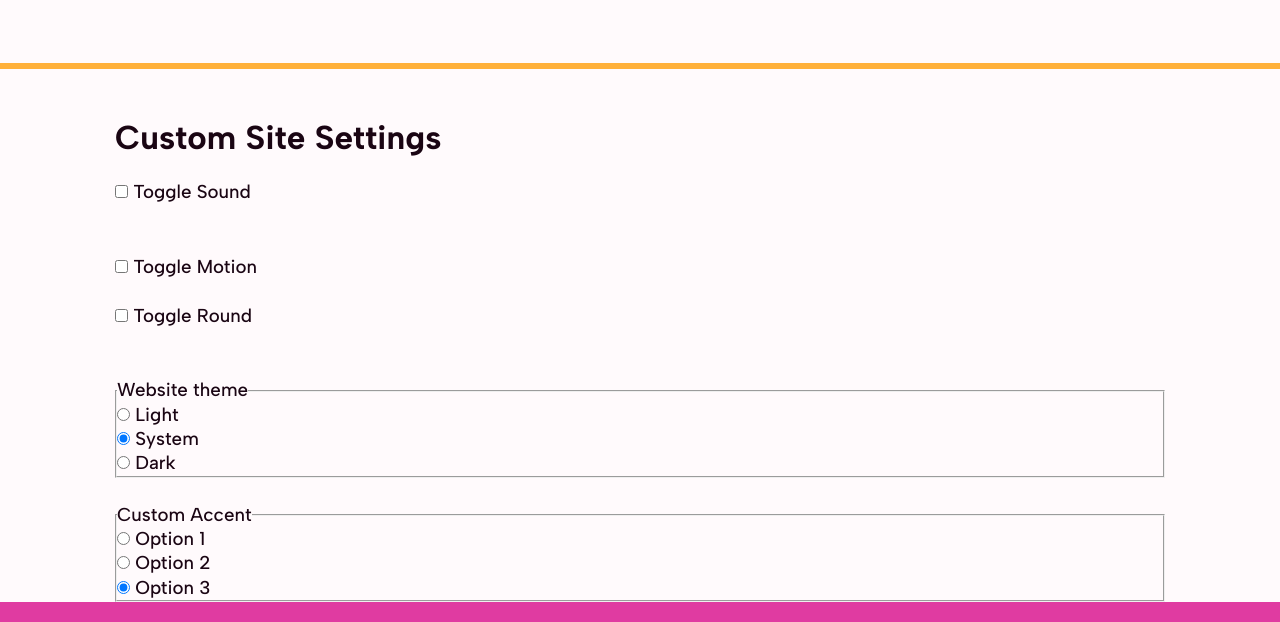
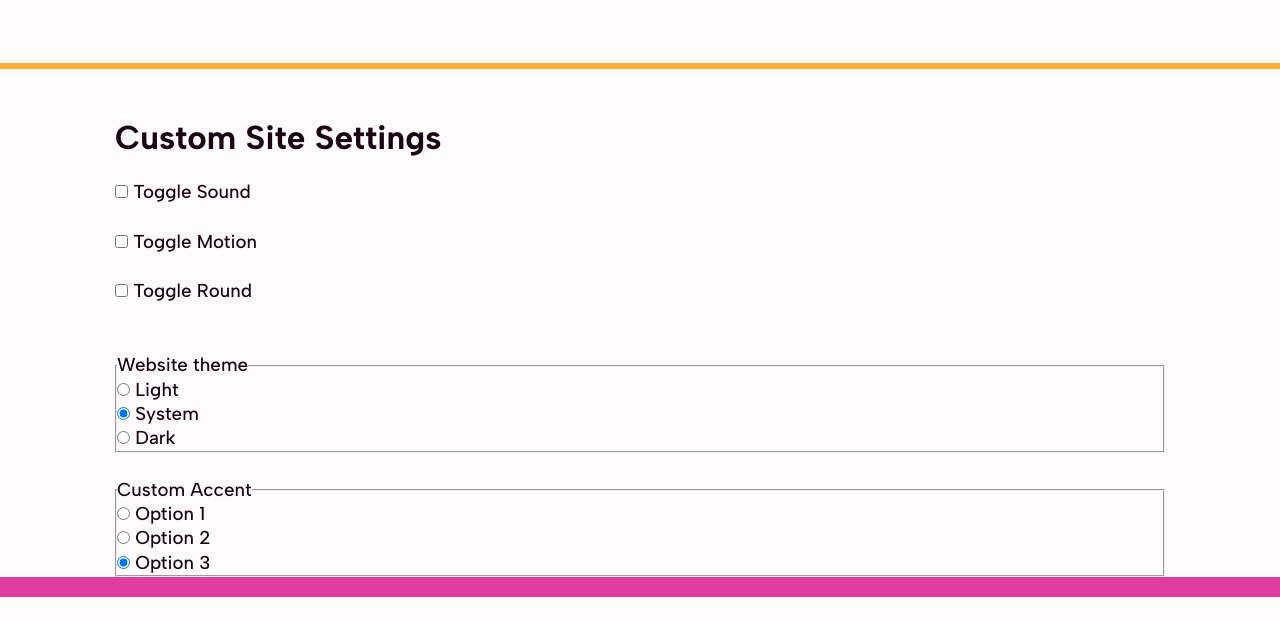
Before and after one commit to allanqueiroz02/themePicker, a website built with Vite: page index.html in a window 1280 px wide. Shown: the part 1462-2084 px from the top of the page. After the commit the page ends 2059 px from the top, so only its background shows below. Built offline with nearby package versions, Linux system fonts and the light colour scheme; some packages are replaced by stand-ins of ours.

Commit message:
removida div necessária e ajustado espaçamento

```diff
--- a/index.html
+++ b/index.html
@@ -114,8 +114,6 @@
                 <input type="checkbox" name="sound" id="sound" />
                 <label for="sound">Toggle Sound</label>
               </div>
-            </div>
-            <div class="stack">
               <div class="switch-wrapper">
                 <input type="checkbox" name="motion" id="motion" />
                 <label for="motion">Toggle Motion</label>
@@ -129,30 +127,30 @@
               <fieldset class="radio=wrapper">
                 <legend>Website theme</legend>
                 <div class="radio">
-                  <input type="radio" name="theme" id="light"/>
+                  <input type="radio" name="theme" id="light" />
                   <label for="light">Light</label>
                 </div>
                 <div class="radio">
-                  <input type="radio" name="theme" id="system"/>
+                  <input type="radio" name="theme" id="system" />
                   <label for="system">System</label>
                 </div>
                 <div class="radio">
-                  <input type="radio" name="theme" id="dark"/>
+                  <input type="radio" name="theme" id="dark" />
                   <label for="dark">Dark</label>
                 </div>
               </fieldset>
               <fieldset class="radio=wrapper">
                 <legend>Custom Accent</legend>
                 <div class="radio">
-                  <input type="radio" name="customColor" id="primary"/>
+                  <input type="radio" name="customColor" id="primary" />
                   <label for="primary">Option 1</label>
                 </div>
                 <div class="radio">
-                  <input type="radio" name="customColor" id="accent1"/>
+                  <input type="radio" name="customColor" id="accent1" />
                   <label for="accent1">Option 2</label>
                 </div>
                 <div class="radio">
-                  <input type="radio" name="customColor" id="accent2"/>
+                  <input type="radio" name="customColor" id="accent2" />
                   <label for="accent2">Option 3</label>
                 </div>
               </fieldset>
```
